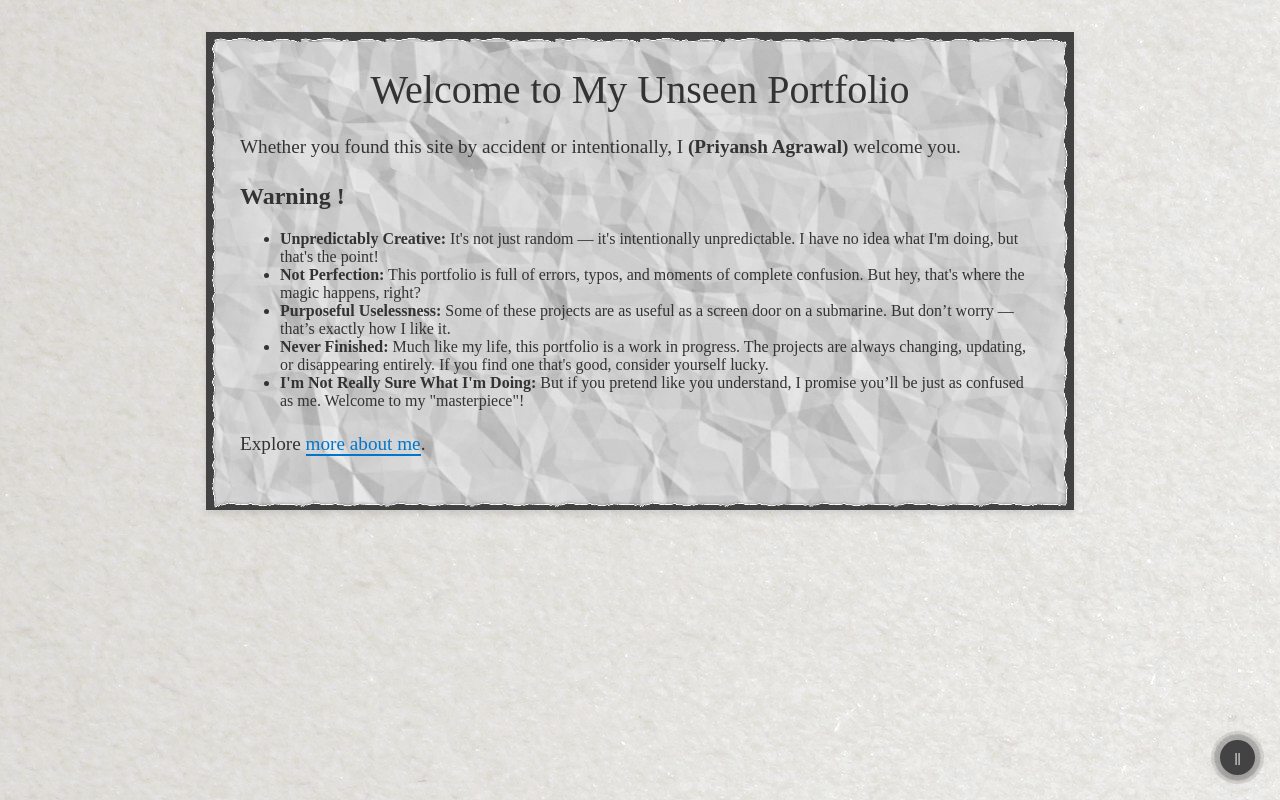
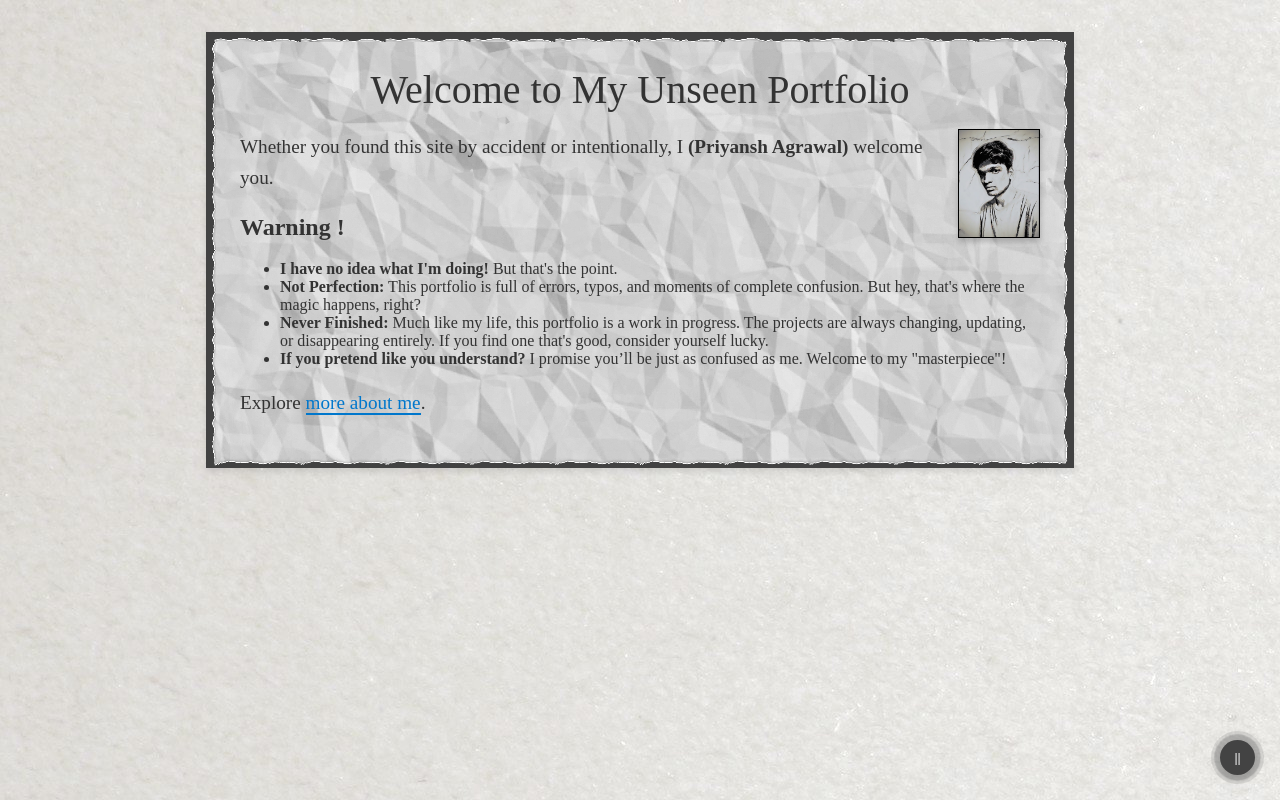
Before and after one commit to priyansh-24/My-paper, a plain HTML site: page index.html in a window 1280 px wide. Both pictures are taken after a click on the element 228 px from the left and 640 px from the top of the page. Drawn offline with Linux system fonts and the light colour scheme.

Commit message:
photo added

```diff
--- a/index.html
+++ b/index.html
@@ -15,16 +15,16 @@
   <!-- Unfolded Content -->
   <div class="container" id="contentContainer">
     <header>Welcome to My Unseen Portfolio</header>
+    <img src="img/my.jpg" alt="Portrait Photo" class="portrait-photo">
     <p>Whether you found this site by accident or intentionally, I <strong>(Priyansh Agrawal)</strong> welcome you.</p>
 
     <!-- Why This Portfolio Section -->
     <h2>Warning !</h2>
     <ul>
-      <li><strong>Unpredictably Creative:</strong> It's not just random — it's intentionally unpredictable. I have no idea what I'm doing, but that's the point!</li>
+      <li><strong>I have no idea what I'm doing!</strong> But that's the point.</li>
       <li><strong>Not Perfection:</strong> This portfolio is full of errors, typos, and moments of complete confusion. But hey, that's where the magic happens, right?</li>
-      <li><strong>Purposeful Uselessness:</strong> Some of these projects are as useful as a screen door on a submarine. But don’t worry — that’s exactly how I like it.</li>
       <li><strong>Never Finished:</strong> Much like my life, this portfolio is a work in progress. The projects are always changing, updating, or disappearing entirely. If you find one that's good, consider yourself lucky.</li>
-      <li><strong>I'm Not Really Sure What I'm Doing:</strong> But if you pretend like you understand, I promise you’ll be just as confused as me. Welcome to my "masterpiece"!</li>
+      <li><strong>If you pretend like you understand?</strong> I promise you’ll be just as confused as me. Welcome to my "masterpiece"!</li>
     </ul>
 
     <p>Explore <a href="#">more about me</a>.</p>
--- a/style.css
+++ b/style.css
@@ -55,6 +55,19 @@ body {
     border-image: url('img/2.png') 60 round;
     box-shadow: 0 4px 6px rgba(0, 0, 0, 0.1);
   }
+
+  .portrait-photo {
+    float: right; /* Float the image to the right */
+    margin: 0 0 10px 15px; /* Spacing between the image and text */
+    width: 80px; /* Adjust size as needed */
+    height: auto;
+    position: relative;
+    background-color: rgb(179, 179, 150); /* Background for the border */
+    box-shadow: 0 4px 6px rgba(0, 0, 0, 0.2); /* Shadow for a lifted effect */
+    border: 1px solid black; /* Transparent border (optional) */
+  }
+
+
 
   /* Header */
   header {
```
Also changed, not shown: img/my.jpg (added).
